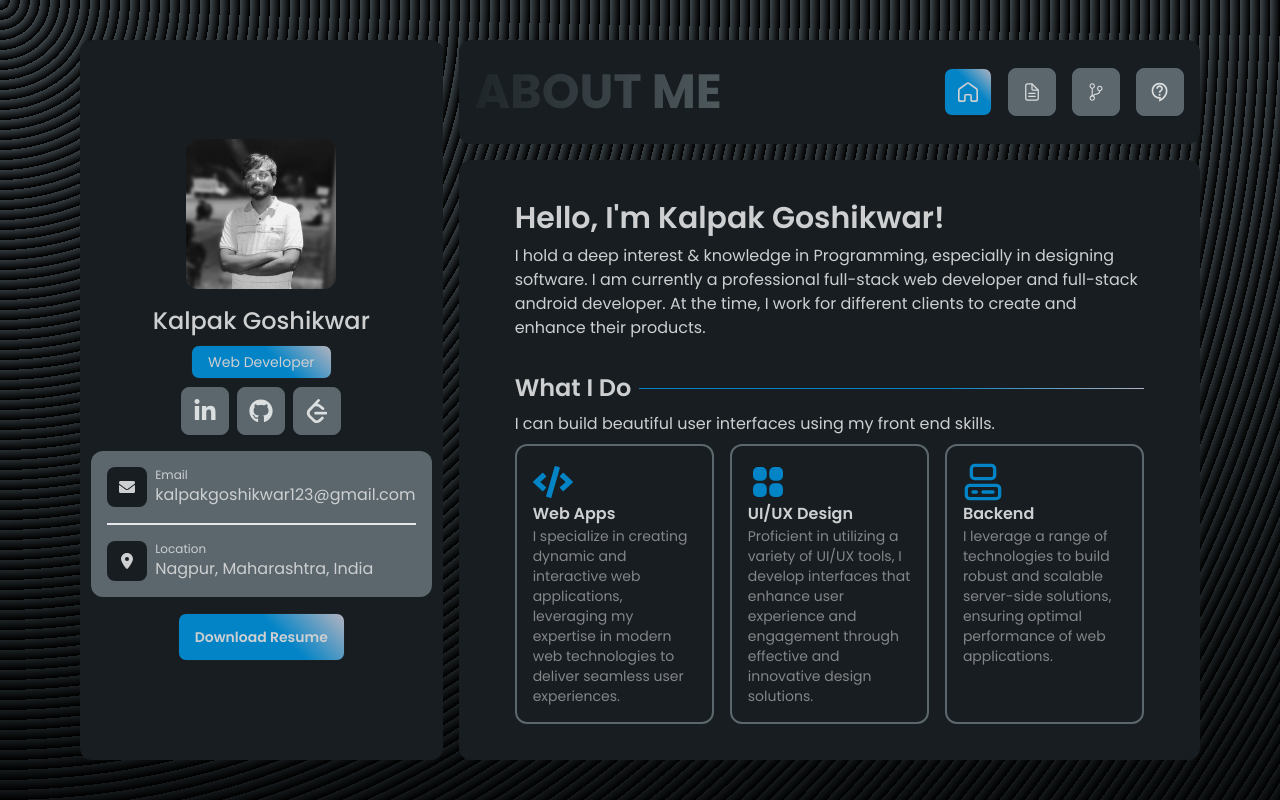
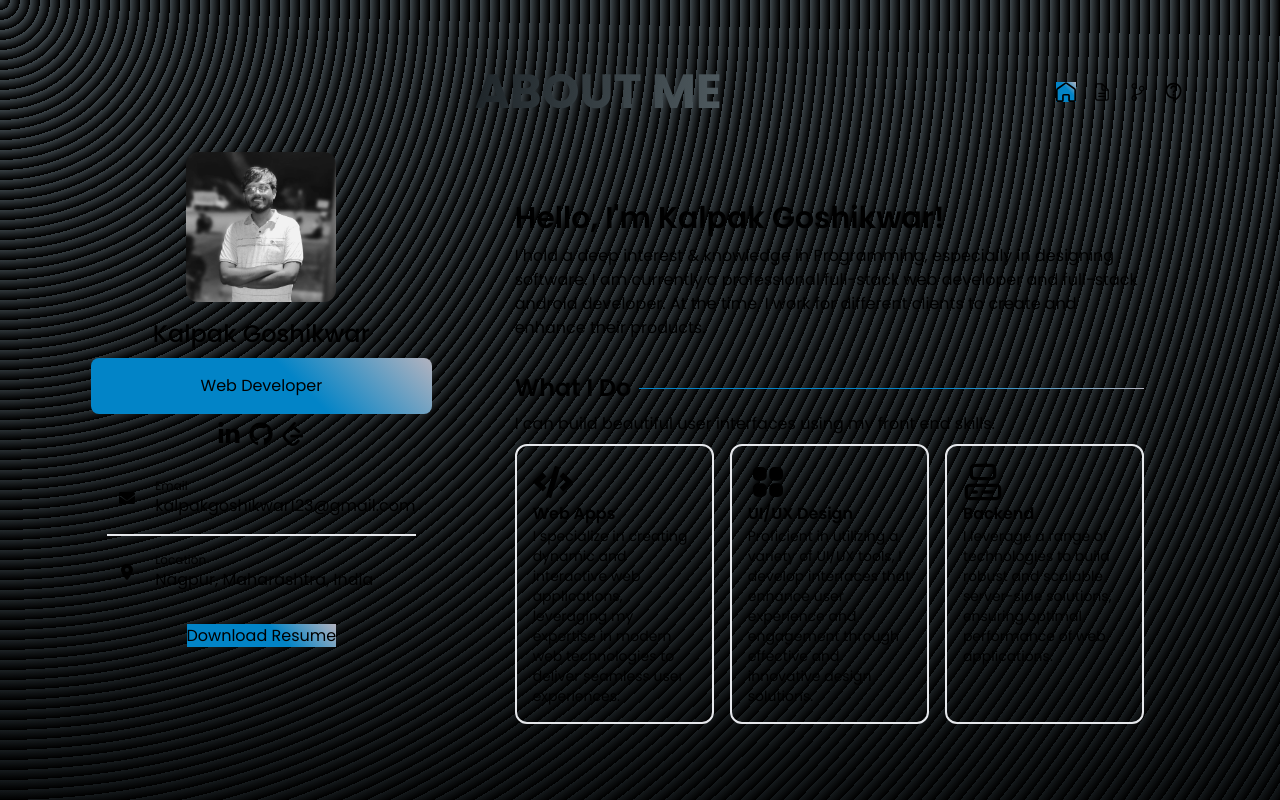
Before and after one commit to Kalpak43/new-portfolio, a Next.js app: page / in a window 1280 px wide. Built offline with nearby package versions, Linux system fonts and the light colour scheme.

Commit message:
minor change

```diff
--- a/tailwind.config.ts
+++ b/tailwind.config.ts
@@ -1,5 +1,4 @@
 import type { Config } from "tailwindcss";
-import daisyui from "daisyui";
 import tailwindScrollbar from "tailwind-scrollbar";
 
 const config: Config = {
@@ -17,31 +16,31 @@ const config: Config = {
       },
     },
   },
-  plugins: [daisyui],
-  daisyui: {
-    themes: [
-      {
-        mytheme: {
-          primary: "#AAA9AD",
+  // plugins: [daisyui],
+  // daisyui: {
+  //   themes: [
+  //     {
+  //       mytheme: {
+  //         primary: "#AAA9AD",
 
-          secondary: "#848689",
+  //         secondary: "#848689",
 
-          accent: "#5B676D",
+  //         accent: "#5B676D",
 
-          neutral: "#1f262a",
+  //         neutral: "#1f262a",
 
-          "base-100": "#1f262a",
+  //         "base-100": "#1f262a",
 
-          info: "#0284c7",
+  //         info: "#0284c7",
 
-          success: "#16a34a",
+  //         success: "#16a34a",
 
-          warning: "#facc15",
+  //         warning: "#facc15",
 
-          error: "#dc2626",
-        },
-      },
-    ],
-  },
+  //         error: "#dc2626",
+  //       },
+  //     },
+  //   ],
+  // },
 };
 export default config;
```
